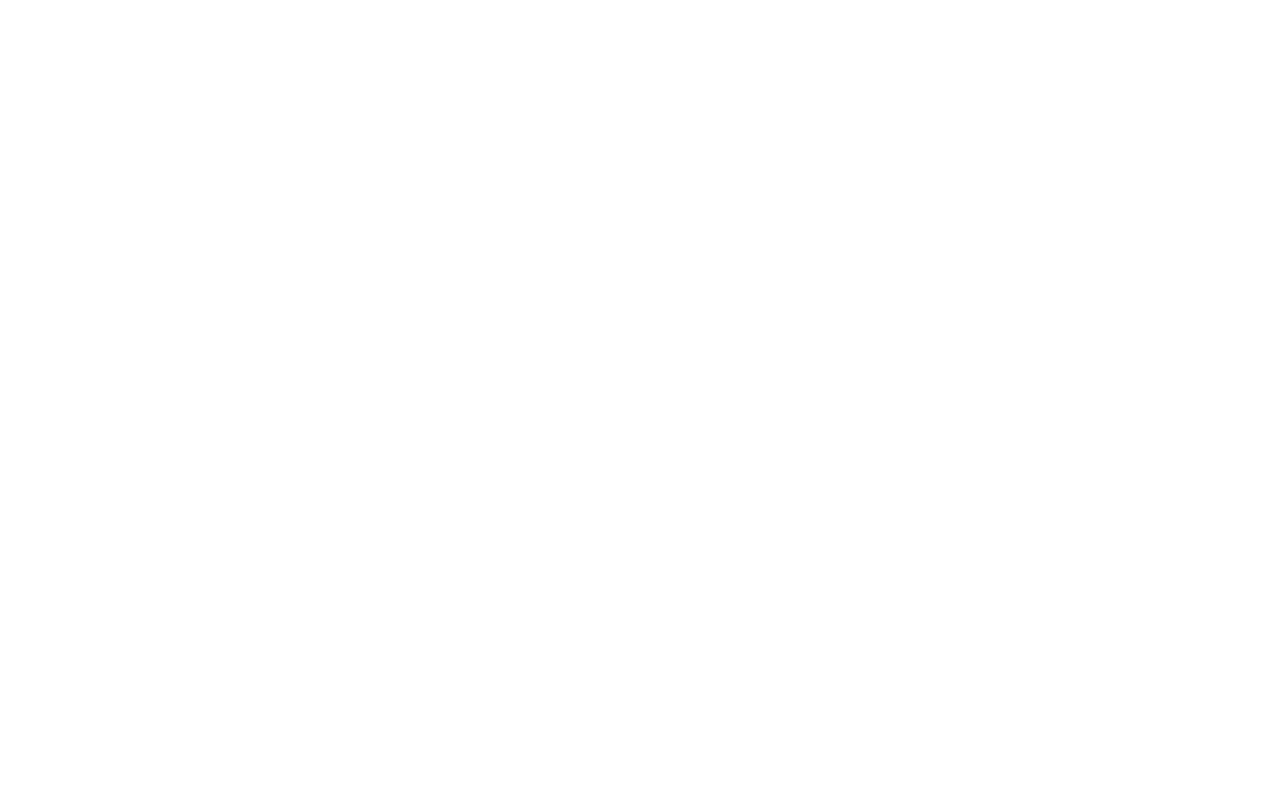
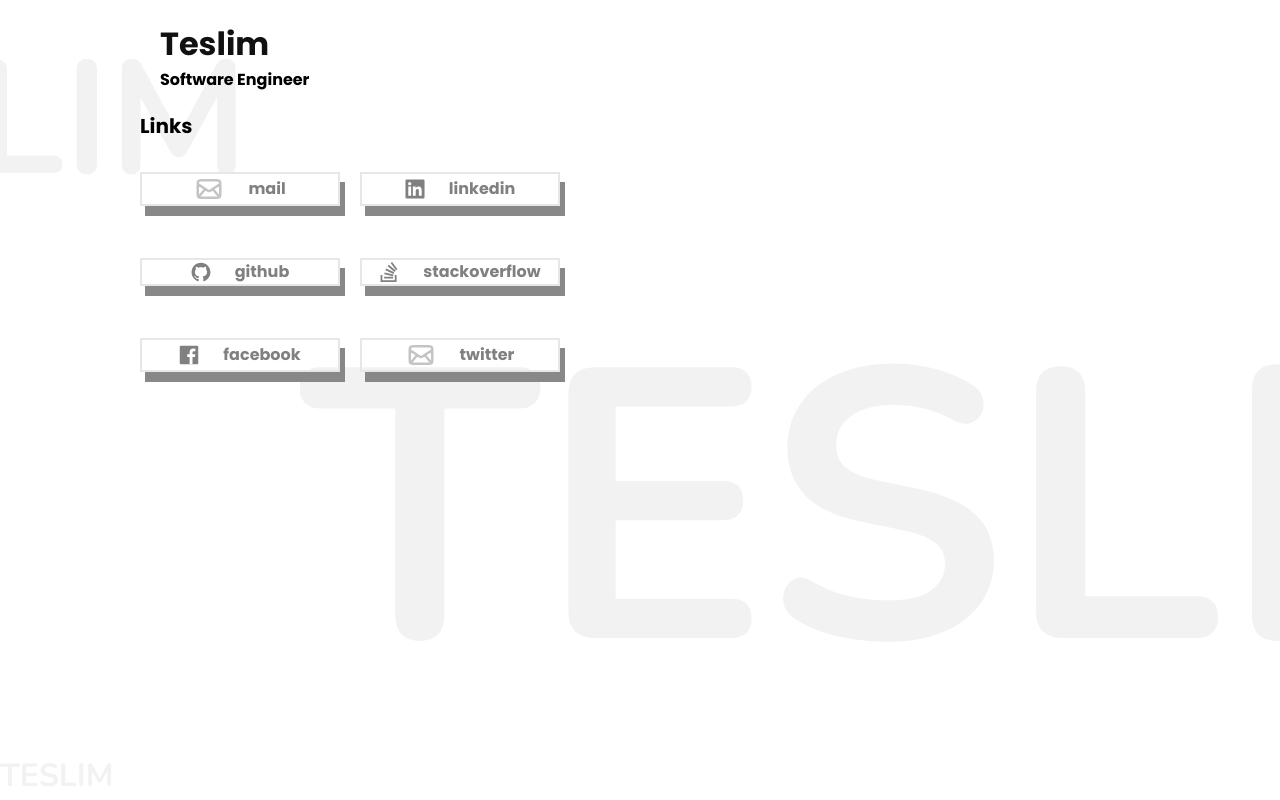
Before and after one commit to teslyym/PoRt_FoLiO, a React (Vite) app: page /links in a window 1280 px wide. Before the commit this address had no page. Built offline with nearby package versions, Linux system fonts and the light colour scheme.

Commit message:
Addition of Links page

```diff
--- a/src/App.jsx
+++ b/src/App.jsx
@@ -5,6 +5,7 @@ import Home from "./assets/Components/Home";
 import About from "./assets/Components/About";
 import Skills from "./assets/Components/Skills";
 import Projects from "./assets/Components/Projects";
+import Links from "./assets/Components/Links";
 
 function App() {
   return (
@@ -15,6 +16,7 @@ function App() {
           <Route path="about" element={<About />} />
           <Route path="skills" element={<Skills />} />
           <Route path="projects" element={<Projects />} />
+          <Route path="links" element={<Links />} />
         </Routes>
       </BrowserRouter>
     </>
--- a/src/assets/Components/Links.jsx
+++ b/src/assets/Components/Links.jsx
@@ -8,6 +8,138 @@ const Links = () => {
       <div>
         <Header />
         <Background />
+        <div>
+          <p className="font-poppins font-bold text-xl">Links</p>
+        </div>
+        <div className="flex flex-wrap w-1/2 gap-5">
+          <div className="flex mt-[2rem] gap-5 border-[2px] table--shadow border-solid justify-around w-[200px]">
+            <div className="flex gap-6 items-center">
+              <svg
+                className="w-[30px]"
+                viewBox="0 0 24 24"
+                fill="none"
+                xmlns="http://www.w3.org/2000/svg"
+              >
+                <g id="SVGRepo_bgCarrier" stroke-width="0"></g>
+                <g
+                  id="SVGRepo_tracerCarrier"
+                  stroke-linecap="round"
+                  stroke-linejoin="round"
+                ></g>
+                <g id="SVGRepo_iconCarrier">
+                  {" "}
+                  <path
+                    d="M4 18L9 12M20 18L15 12M3 8L10.225 12.8166C10.8665 13.2443 11.1872 13.4582 11.5339 13.5412C11.8403 13.6147 12.1597 13.6147 12.4661 13.5412C12.8128 13.4582 13.1335 13.2443 13.775 12.8166L21 8M6.2 19H17.8C18.9201 19 19.4802 19 19.908 18.782C20.2843 18.5903 20.5903 18.2843 20.782 17.908C21 17.4802 21 16.9201 21 15.8V8.2C21 7.0799 21 6.51984 20.782 6.09202C20.5903 5.71569 20.2843 5.40973 19.908 5.21799C19.4802 5 18.9201 5 17.8 5H6.2C5.0799 5 4.51984 5 4.09202 5.21799C3.71569 5.40973 3.40973 5.71569 3.21799 6.09202C3 6.51984 3 7.07989 3 8.2V15.8C3 16.9201 3 17.4802 3.21799 17.908C3.40973 18.2843 3.71569 18.5903 4.09202 18.782C4.51984 19 5.07989 19 6.2 19Z"
+                    stroke="#c5c4c4"
+                    stroke-width="2"
+                    stroke-linecap="round"
+                    stroke-linejoin="round"
+                  ></path>{" "}
+                </g>
+              </svg>
+              <p className="font-poppins font-bold text-[gray]">mail</p>
+            </div>
+          </div>
+          <div className="flex mt-[2rem] gap-5 border-[2px] table--shadow border-solid justify-around w-[200px]">
+            <div className="flex gap-6 items-center">
+              <svg className="w-[20px]" viewBox="0 0 128 128">
+                <path
+                  fill="gray"
+                  d="M116 3H12a8.91 8.91 0 00-9 8.8v104.42a8.91 8.91 0 009 8.78h104a8.93 8.93 0 009-8.81V11.77A8.93 8.93 0 00116 3z"
+                ></path>
+                <path
+                  fill="#fff"
+                  d="M21.06 48.73h18.11V107H21.06zm9.06-29a10.5 10.5 0 11-10.5 10.49 10.5 10.5 0 0110.5-10.49M50.53 48.73h17.36v8h.24c2.42-4.58 8.32-9.41 17.13-9.41C103.6 47.28 107 59.35 107 75v32H88.89V78.65c0-6.75-.12-15.44-9.41-15.44s-10.87 7.36-10.87 15V107H50.53z"
+                ></path>
+              </svg>
+
+              <p className="font-poppins font-bold text-[gray]">linkedin</p>
+            </div>
+          </div>
+          <div className="flex mt-[2rem] gap-5 border-[2px] table--shadow border-solid justify-around w-[200px]">
+            <div className="flex gap-6 items-center">
+              <svg className="w-[20px]" viewBox="0 0 128 128">
+                <g fill="gray">
+                  <path
+                    fill-rule="evenodd"
+                    clip-rule="evenodd"
+                    d="M64 5.103c-33.347 0-60.388 27.035-60.388 60.388 0 26.682 17.303 49.317 41.297 57.303 3.017.56 4.125-1.31 4.125-2.905 0-1.44-.056-6.197-.082-11.243-16.8 3.653-20.345-7.125-20.345-7.125-2.747-6.98-6.705-8.836-6.705-8.836-5.48-3.748.413-3.67.413-3.67 6.063.425 9.257 6.223 9.257 6.223 5.386 9.23 14.127 6.562 17.573 5.02.542-3.903 2.107-6.568 3.834-8.076-13.413-1.525-27.514-6.704-27.514-29.843 0-6.593 2.36-11.98 6.223-16.21-.628-1.52-2.695-7.662.584-15.98 0 0 5.07-1.623 16.61 6.19C53.7 35 58.867 34.327 64 34.304c5.13.023 10.3.694 15.127 2.033 11.526-7.813 16.59-6.19 16.59-6.19 3.287 8.317 1.22 14.46.593 15.98 3.872 4.23 6.215 9.617 6.215 16.21 0 23.194-14.127 28.3-27.574 29.796 2.167 1.874 4.097 5.55 4.097 11.183 0 8.08-.07 14.583-.07 16.572 0 1.607 1.088 3.49 4.148 2.897 23.98-7.994 41.263-30.622 41.263-57.294C124.388 32.14 97.35 5.104 64 5.104z"
+                  ></path>
+                  <path d="M26.484 91.806c-.133.3-.605.39-1.035.185-.44-.196-.685-.605-.543-.906.13-.31.603-.395 1.04-.188.44.197.69.61.537.91zm2.446 2.729c-.287.267-.85.143-1.232-.28-.396-.42-.47-.983-.177-1.254.298-.266.844-.14 1.24.28.394.426.472.984.17 1.255zM31.312 98.012c-.37.258-.976.017-1.35-.52-.37-.538-.37-1.183.01-1.44.373-.258.97-.025 1.35.507.368.545.368 1.19-.01 1.452zm3.261 3.361c-.33.365-1.036.267-1.552-.23-.527-.487-.674-1.18-.343-1.544.336-.366 1.045-.264 1.564.23.527.486.686 1.18.333 1.543zm4.5 1.951c-.147.473-.825.688-1.51.486-.683-.207-1.13-.76-.99-1.238.14-.477.823-.7 1.512-.485.683.206 1.13.756.988 1.237zm4.943.361c.017.498-.563.91-1.28.92-.723.017-1.308-.387-1.315-.877 0-.503.568-.91 1.29-.924.717-.013 1.306.387 1.306.88zm4.598-.782c.086.485-.413.984-1.126 1.117-.7.13-1.35-.172-1.44-.653-.086-.498.422-.997 1.122-1.126.714-.123 1.354.17 1.444.663zm0 0"></path>
+                </g>
+              </svg>
+
+              <p className="font-poppins font-bold text-[gray]">github</p>
+            </div>
+          </div>
+          <div className="flex mt-[2rem] gap-5 border-[2px] table--shadow border-solid justify-around w-[200px]">
+            <div className="flex gap-6 items-center">
+              <svg className="w-[20px]" viewBox="0 0 128 128">
+                <path
+                  fill="gray"
+                  d="M101.072 82.51h11.378V128H10.05V82.51h11.377v34.117h79.644zm0 0"
+                ></path>
+                <path
+                  fill="gray"
+                  d="m33.826 79.13 55.88 11.738 2.348-11.166-55.876-11.745Zm7.394-26.748 51.765 24.1 4.824-10.349-51.768-24.1Zm14.324-25.384L99.428 63.53l7.309-8.775-43.885-36.527ZM83.874 0l-9.167 6.81 34.08 45.802 9.163-6.81Zm-51.07 105.254h56.89V93.881h-56.89Zm0 0"
+                ></path>
+              </svg>
+
+              <p className="font-poppins font-bold text-[gray]">
+                stackoverflow
+              </p>
+            </div>
+          </div>
+          <div className="flex mt-[2rem] gap-5 border-[2px] table--shadow border-solid justify-around w-[200px]">
+            <div className="flex gap-6 items-center">
+              <svg className="w-[20px]" viewBox="0 0 128 128">
+                <rect
+                  fill="gray"
+                  x="4.83"
+                  y="4.83"
+                  width="118.35"
+                  height="118.35"
+                  rx="6.53"
+                  ry="6.53"
+                ></rect>
+                <path
+                  fill="#fff"
+                  d="M86.48 123.17V77.34h15.38l2.3-17.86H86.48v-11.4c0-5.17 1.44-8.7 8.85-8.7h9.46v-16A126.56 126.56 0 0091 22.7c-13.62 0-23 8.3-23 23.61v13.17H52.62v17.86H68v45.83z"
+                ></path>
+              </svg>
+
+              <p className="font-poppins font-bold text-[gray]">facebook</p>
+            </div>
+          </div>
+          <div className="flex mt-[2rem] gap-5 border-[2px] table--shadow border-solid justify-around w-[200px]">
+            <div className="flex gap-6 items-center">
+              <svg
+                className="w-[30px]"
+                viewBox="0 0 24 24"
+                fill="none"
+                xmlns="http://www.w3.org/2000/svg"
+              >
+                <g id="SVGRepo_bgCarrier" stroke-width="0"></g>
+                <g
+                  id="SVGRepo_tracerCarrier"
+                  stroke-linecap="round"
+                  stroke-linejoin="round"
+                ></g>
+                <g id="SVGRepo_iconCarrier">
+                  {" "}
+                  <path
+                    d="M4 18L9 12M20 18L15 12M3 8L10.225 12.8166C10.8665 13.2443 11.1872 13.4582 11.5339 13.5412C11.8403 13.6147 12.1597 13.6147 12.4661 13.5412C12.8128 13.4582 13.1335 13.2443 13.775 12.8166L21 8M6.2 19H17.8C18.9201 19 19.4802 19 19.908 18.782C20.2843 18.5903 20.5903 18.2843 20.782 17.908C21 17.4802 21 16.9201 21 15.8V8.2C21 7.0799 21 6.51984 20.782 6.09202C20.5903 5.71569 20.2843 5.40973 19.908 5.21799C19.4802 5 18.9201 5 17.8 5H6.2C5.0799 5 4.51984 5 4.09202 5.21799C3.71569 5.40973 3.40973 5.71569 3.21799 6.09202C3 6.51984 3 7.07989 3 8.2V15.8C3 16.9201 3 17.4802 3.21799 17.908C3.40973 18.2843 3.71569 18.5903 4.09202 18.782C4.51984 19 5.07989 19 6.2 19Z"
+                    stroke="#c5c4c4"
+                    stroke-width="2"
+                    stroke-linecap="round"
+                    stroke-linejoin="round"
+                  ></path>{" "}
+                </g>
+              </svg>
+              <p className="font-poppins font-bold text-[gray]">twitter</p>
+            </div>
+          </div>
+        </div>
       </div>
     </div>
   );
--- a/src/assets/Components/Navbar.jsx
+++ b/src/assets/Components/Navbar.jsx
@@ -32,7 +32,7 @@ const Navbar = () => {
           </button>
           <button>
             {" "}
-            <Link>
+            <Link to={"/links"}>
               <p className=" font flex font-roboto w-[100px] justify-center font-light p-[5px]   border-[3px] border-[#ccc] shadow-sm shadow-[gray] whitespace-nowrap">
                 Links
               </p>
```
